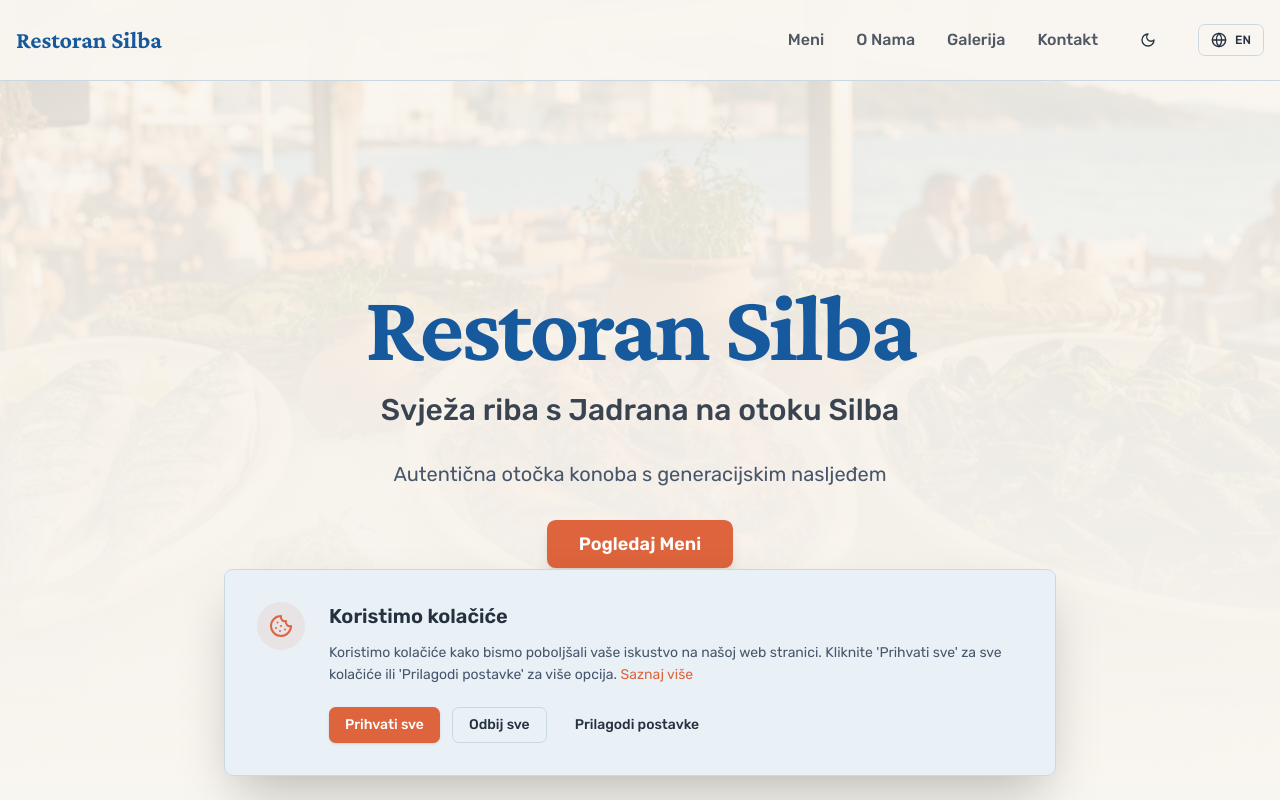
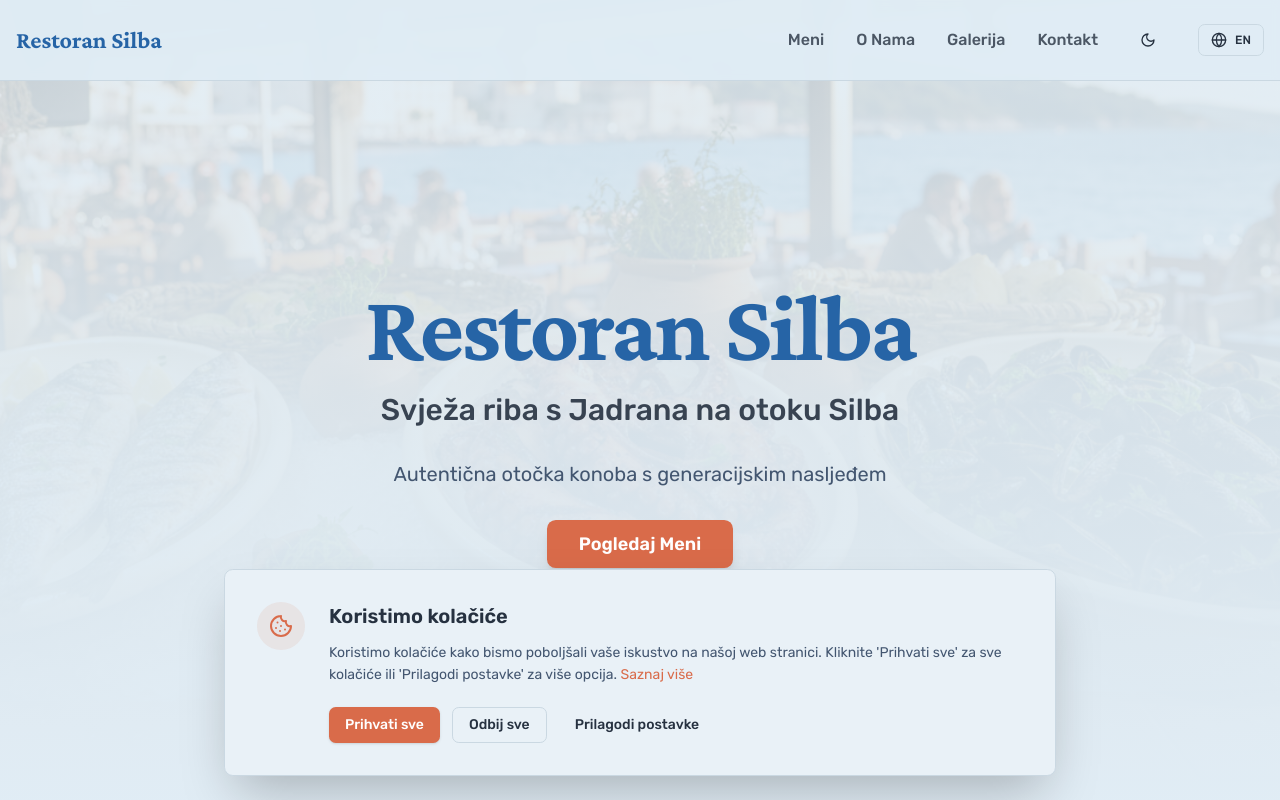
Before and after one commit to tihomiraugustic-beep/sg-1bc2244e-b8a4-4d15-a4d6-e99f972ea7fd-1778622651, a Next.js app: page / in a window 1280 px wide. Shown: the top 800 px of the page. Built offline with nearby package versions, Linux system fonts and the light colour scheme.

Commit message:
Revert to state at ebd31173214d38edaf77f9bdab1b903b2339bccb

```diff
--- a/src/styles/globals.css
+++ b/src/styles/globals.css
@@ -13,19 +13,19 @@
 @layer base {
   :root {
     --radius: 0.55rem;
-    --background: 40 40% 96%;
+    --background: 205 50% 92%;
     --foreground: 215 25% 20%;
     --card: 205 45% 94%;
     --card-foreground: 215 25% 20%;
     --popover: 205 50% 95%;
     --popover-foreground: 215 25% 20%;
-    --primary: 210 75% 35%;
-    --primary-foreground: 210 20% 98%;
+    --primary: 211 63% 40%;
+    --primary-foreground: 205 50% 92%;
     --secondary: 205 35% 88%;
     --secondary-foreground: 215 25% 20%;
-    --muted: 40 20% 88%;
-    --muted-foreground: 215 20% 35%;
-    --accent: 15 70% 55%;
+    --muted: 205 30% 86%;
+    --muted-foreground: 215 25% 35%;
+    --accent: 14 65% 57%;
     --accent-foreground: 0 0% 100%;
     --destructive: 0 84% 60%;
     --destructive-foreground: 0 0% 100%;
```
